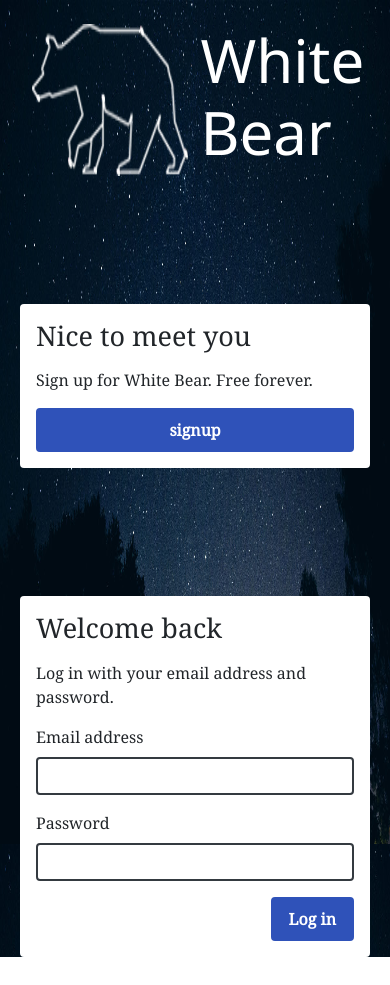
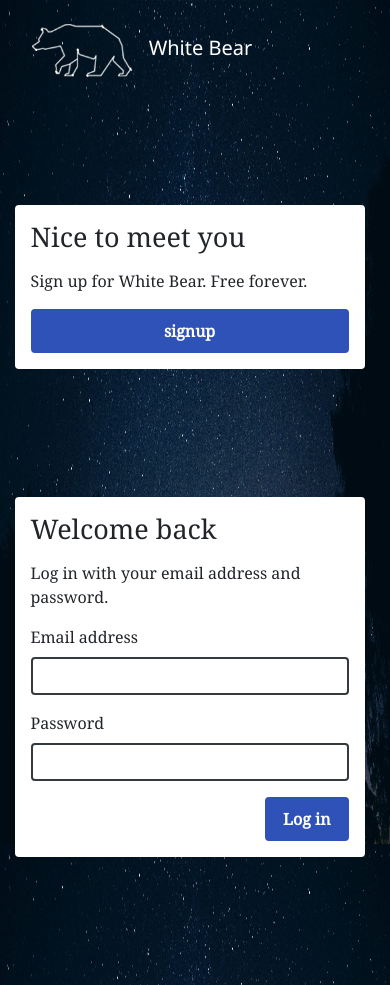
Before and after one commit to Alangsam/White-Bear, a plain HTML site: page index.html in a window 390 px wide. Before the commit the page ends 957 px from the top, so only its background shows below. Drawn offline with nearby package versions, Linux system fonts and the light colour scheme.

Commit message:
white bear responsiveness index

```diff
--- a/index.html
+++ b/index.html
@@ -18,15 +18,21 @@
     <body class="background-image">
         <div class="container-fluid">
             <div class="row">
-                <div class="offset-1 d-inline-flex pt-5 ">
-                    <img  class="" src="style/logo-landing.png"/>
-                    <h1 class=" pl-3 text-white">
+                <div class="offset-1 pt-5 d-none d-sm-inline">
+                    <img  class="d-inline align-top" src="style/logo-landing.png"/>
+                    <h1 class="d-inline pl-3 text-white">
+                        <span class="align-middle">White Bear</span>
+                    </h1>
+                </div>
+                <div class="offset-1 pt-5 d-sm-none">
+                    <img  class="d-inline" src="style/logo-landing.png" width="100px"/>
+                    <h4 class="d-inline-block pl-3 text-white">
                         White Bear
-                    </h1>
+                    </h4>
                 </div>
             </div>
             <div class="row ">
-                <div class="col-lg-4  ml-auto">
+                <div class="col-lg-4   ml-auto pl-1">
                     <div id="create" class="card mt-9  mx-auto" style="width: 350px;">
                         <div class="card-body">
                             <h2 class="card-title">
@@ -68,7 +74,7 @@
                         </div>
                     </div>
                 </div>
-                <div class="col-lg-4 ml-lg-8 mr-auto">
+                <div class="col-lg-4 ml-lg-8 mr-auto pl-1 mb-9">
                     <div class="card mt-9  mx-auto" style="width: 350px;">
                         <div class="card-body">
                             <h2 class="card-title">
```
